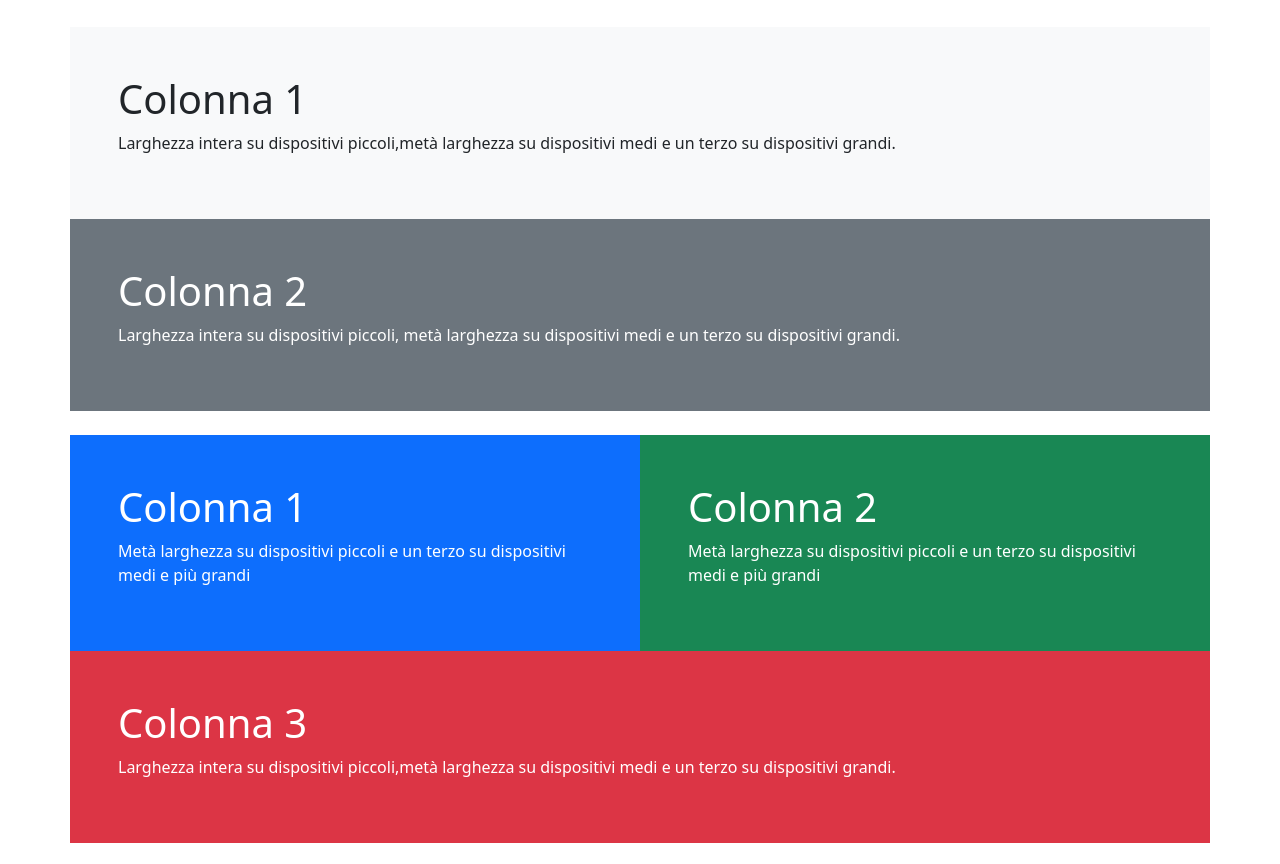
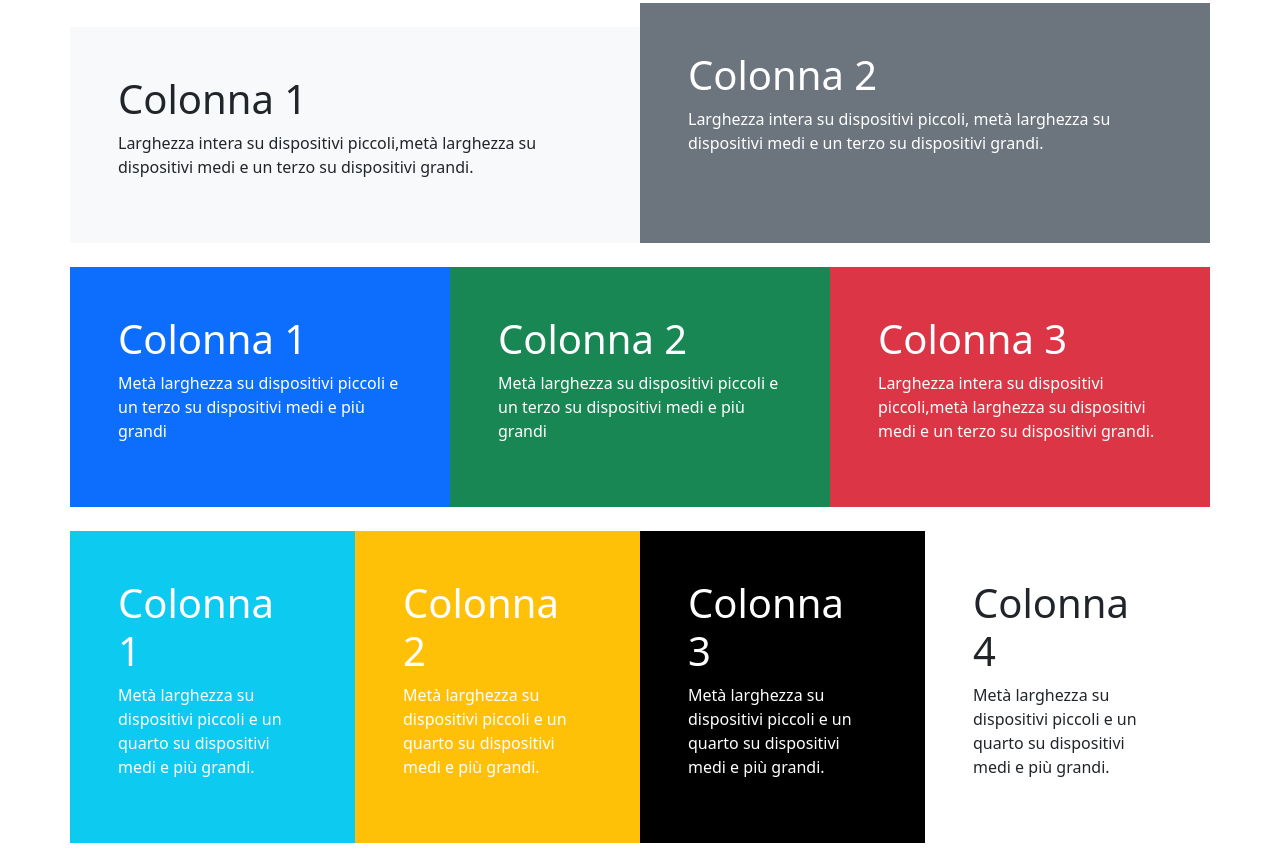
Before and after one commit to christian-matarazzo/htmlcss-bootstrap-layout, a plain HTML site: page index.html in a window 1280 px wide. Shown: the part 173-1037 px from the top of the page. After the commit the page ends 1016 px from the top, so only its background shows below. Drawn offline with nearby package versions, Linux system fonts and the light colour scheme.

Commit message:
add tablet responsive

```diff
--- a/index.html
+++ b/index.html
@@ -24,12 +24,12 @@
 
 
             <div class="row mt-4">
-                <div class="col-12  bg-light p-5 mt-4">
+                <div class="col-12 col-md-6 bg-light p-5 mt-4">
                     <h1>Colonna 1</h1>
                     <p>Larghezza intera su dispositivi piccoli,metà larghezza su dispositivi medi e un terzo su
                         dispositivi grandi.</p>
                 </div>
-                <div class="col-12  bg-secondary text-white p-5">
+                <div class="col-12 col-md-6 bg-secondary text-white p-5">
                     <h1>Colonna 2</h1>
                     <p>Larghezza intera su dispositivi piccoli, metà larghezza su dispositivi medi e un terzo su
                         dispositivi grandi.</p>
@@ -37,15 +37,15 @@
             </div>
 
             <div class="row mt-4">
-                <div class="col-6 p-5 bg-primary text-white">
+                <div class="col-6 col-md-4 p-5 bg-primary text-white">
                     <h1>Colonna 1</h1>
                     <p>Metà larghezza su dispositivi piccoli e un terzo su dispositivi medi e più grandi</p>
                 </div>
-                <div class="col-6 p-5 bg-success text-white ">
+                <div class="col-6 col-md-4 p-5 bg-success text-white ">
                     <h1>Colonna 2</h1>
                     <p>Metà larghezza su dispositivi piccoli e un terzo su dispositivi medi e più grandi</p>
                 </div>
-                <div class="col-12 p-5 bg-danger text-white">
+                <div class="col-12 col-md-4 p-5 bg-danger text-white">
                     <h1>Colonna 3</h1>
                     <p>Larghezza intera su dispositivi piccoli,metà larghezza su dispositivi medi e un terzo su
                         dispositivi grandi.</p>
@@ -54,23 +54,23 @@
             </div>
 
 
-            <div class="row mt-4">
+            <div class="row mt-4 text-left">
 
-                <div class="col-6 p-5 bg-info text-white">
+                <div class="col-6 col-md-3 p-5 bg-info text-white">
 
                     <h1>Colonna 1</h1>
                     <p>Metà larghezza su dispositivi piccoli e un quarto su dispositivi medi e più grandi.</p>
 
                 </div>
 
-                <div class="col-6 p-5 bg-warning text-white">
+                <div class="col-6 col-md-3 p-5 bg-warning text-white">
 
                     <h1>Colonna 2</h1>
 
                     <p>Metà larghezza su dispositivi piccoli e un quarto su dispositivi medi e più grandi.</p>
                 </div>
 
-                <div class="col-6 p-5 bg-black text-white">
+                <div class="col-6 col-md-3 p-5 bg-black text-white">
 
                     <h1>Colonna 3</h1>
                     <p>Metà larghezza su dispositivi piccoli e un quarto su dispositivi medi e più grandi.</p>
@@ -78,7 +78,7 @@
 
                 </div>
 
-                <div class="col-6 p-5 ">
+                <div class="col-6 p-5 col-md-3 ">
 
 
 
```
